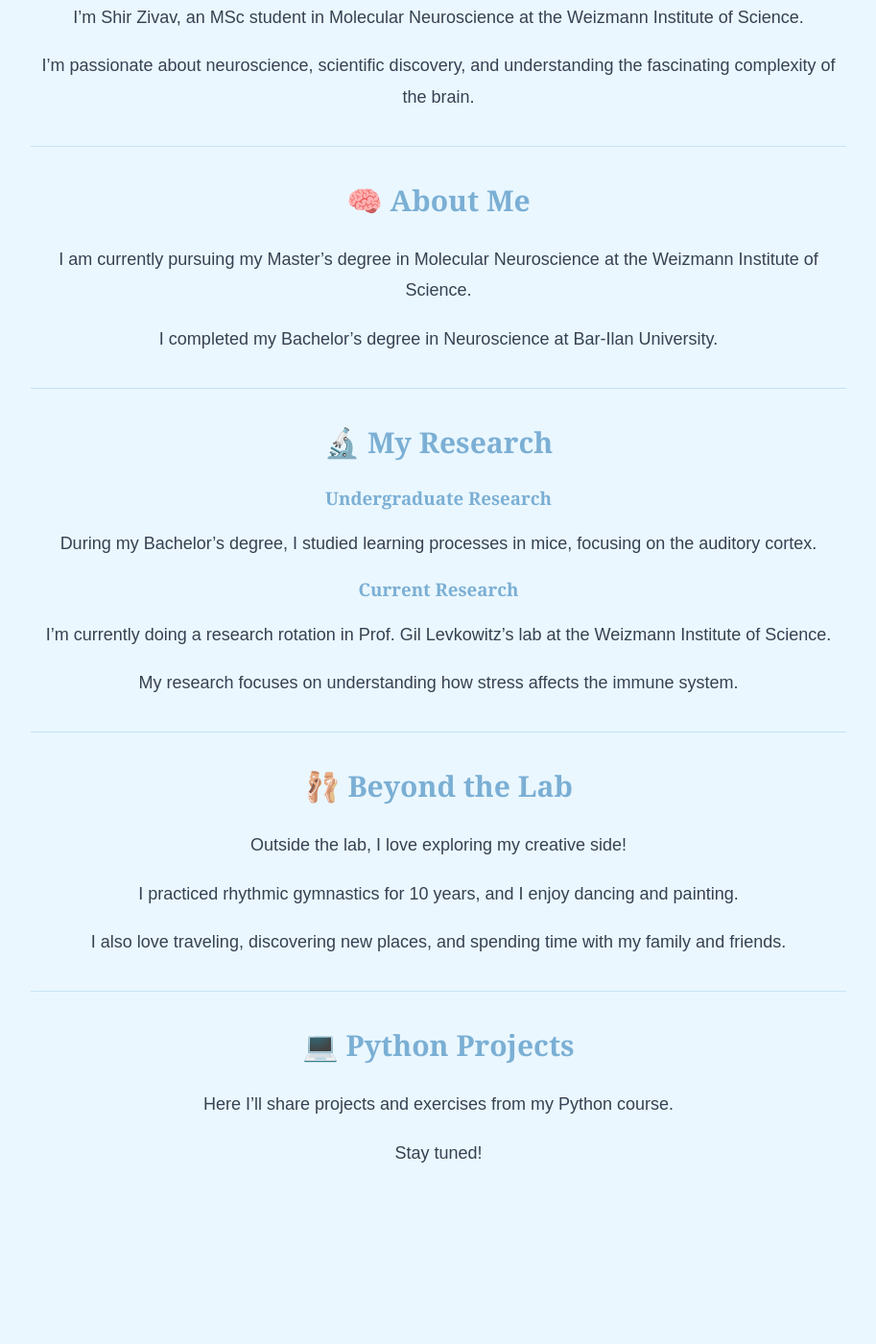
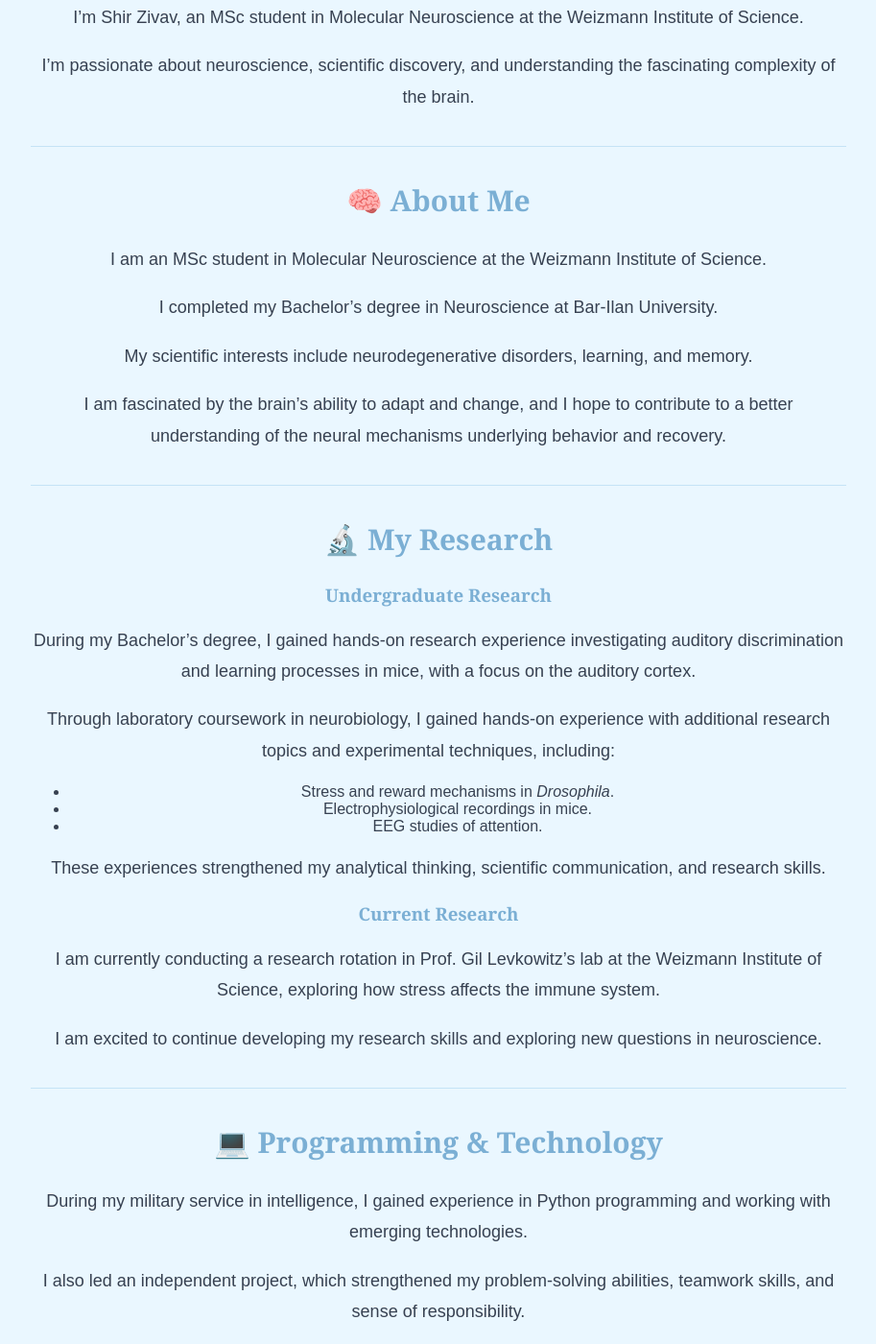
Before and after one commit to ShirZivav/ShirZivav.github.io, a Jekyll site: the page built from index.md, in a window 1280 px wide and 1400 px high, scrolled down 395 px. Shown: the whole window at 96% size, without its empty margins (183-1096 px from the left). Built offline with Jekyll 4.4.1, drawn with Linux system fonts in a browser that asks for light colours; our own code applies the rules of GitHub Pages for plain Markdown files; before the commit the page ends 1670 px from its top, so only the background shows below that; some of the changed text lies outside the part shown.

Commit message:
Revise index.md for clarity and detail
Updated personal and research information, added programming and technology section, and refined language throughout the document.

```diff
--- a/index.md
+++ b/index.md
@@ -21,9 +21,13 @@ I'm passionate about neuroscience, scientific discovery, and understanding the f
 
 ## 🧠 About Me
 
-I am currently pursuing my Master's degree in Molecular Neuroscience at the Weizmann Institute of Science.
+I am an MSc student in Molecular Neuroscience at the Weizmann Institute of Science.
 
 I completed my Bachelor's degree in Neuroscience at Bar-Ilan University.
+
+My scientific interests include neurodegenerative disorders, learning, and memory.
+
+I am fascinated by the brain's ability to adapt and change, and I hope to contribute to a better understanding of the neural mechanisms underlying behavior and recovery.
 
 ---
 
@@ -31,28 +35,48 @@ I completed my Bachelor's degree in Neuroscience at Bar-Ilan University.
 
 ### Undergraduate Research
 
-During my Bachelor's degree, I studied learning processes in mice, focusing on the auditory cortex.
+During my Bachelor's degree, I gained hands-on research experience investigating auditory discrimination and learning processes in mice, with a focus on the auditory cortex.
+
+Through laboratory coursework in neurobiology, I gained hands-on experience with additional research topics and experimental techniques, including:
+
+- Stress and reward mechanisms in *Drosophila*.
+- Electrophysiological recordings in mice.
+- EEG studies of attention.
+
+These experiences strengthened my analytical thinking, scientific communication, and research skills.
 
 ### Current Research
 
-I'm currently doing a research rotation in Prof. Gil Levkowitz's lab at the Weizmann Institute of Science.
+I am currently conducting a research rotation in Prof. Gil Levkowitz's lab at the Weizmann Institute of Science, exploring how stress affects the immune system.
 
-My research focuses on understanding how stress affects the immune system.
+I am excited to continue developing my research skills and exploring new questions in neuroscience.
+
+---
+
+## 💻 Programming & Technology
+
+During my military service in intelligence, I gained experience in Python programming and working with emerging technologies.
+
+I also led an independent project, which strengthened my problem-solving abilities, teamwork skills, and sense of responsibility.
+
+I look forward to combining my programming knowledge with neuroscience research and developing new computational skills.
 
 ---
 
 ## 🩰 Beyond the Lab
 
-Outside the lab, I love exploring my creative side!
+Outside the lab, I enjoy exploring my creative side!
 
-I practiced rhythmic gymnastics for 10 years, and I enjoy dancing and painting.
+I practiced rhythmic gymnastics for 10 years, and I love dancing, painting, traveling, and spending time with family and friends.
 
-I also love traveling, discovering new places, and spending time with my family and friends.
+I also enjoy giving back to the community. I volunteer with children with special needs and have experience teaching science to younger students.
+
+These experiences have taught me the importance of creativity, patience, communication, and connecting with people.
 
 ---
 
 ## 💻 Python Projects
 
-Here I'll share projects and exercises from my Python course.
+Here I'll share projects and exercises from my Python course as I continue developing my programming skills.
 
 Stay tuned!
```
